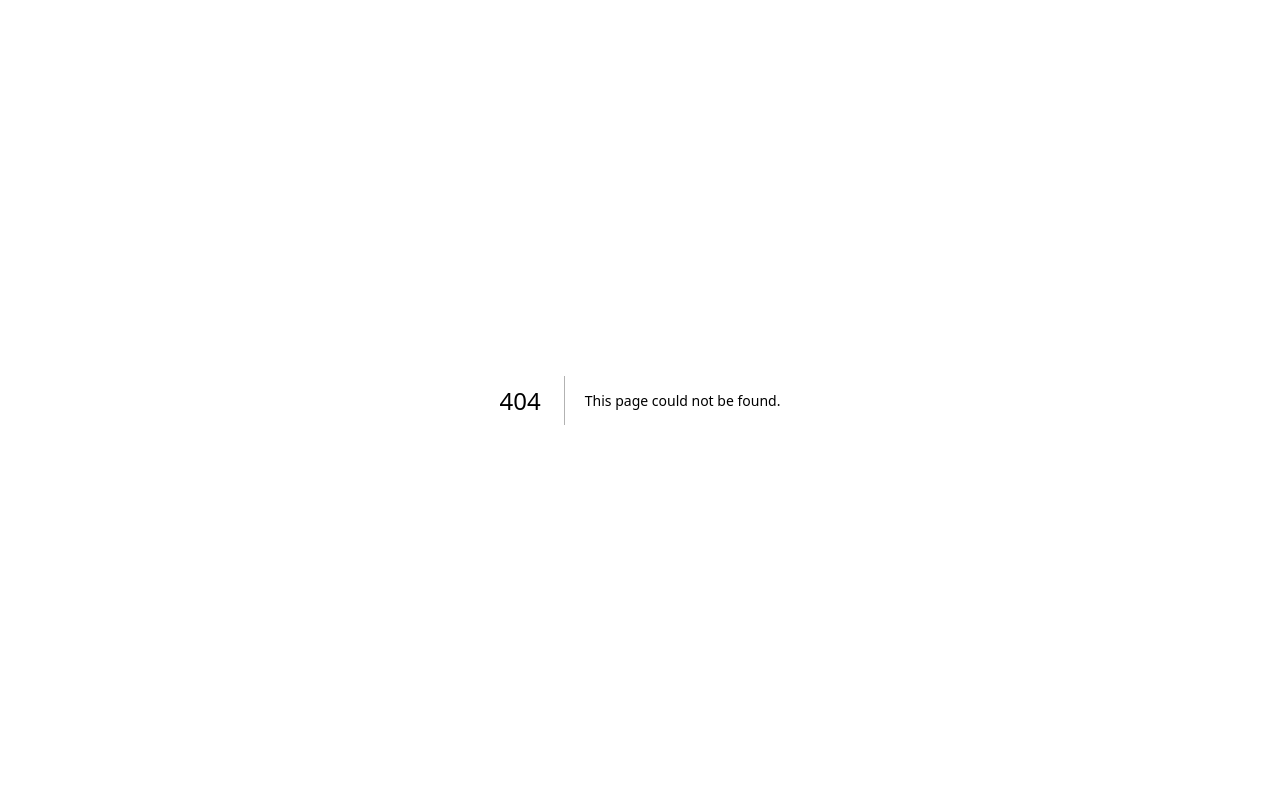
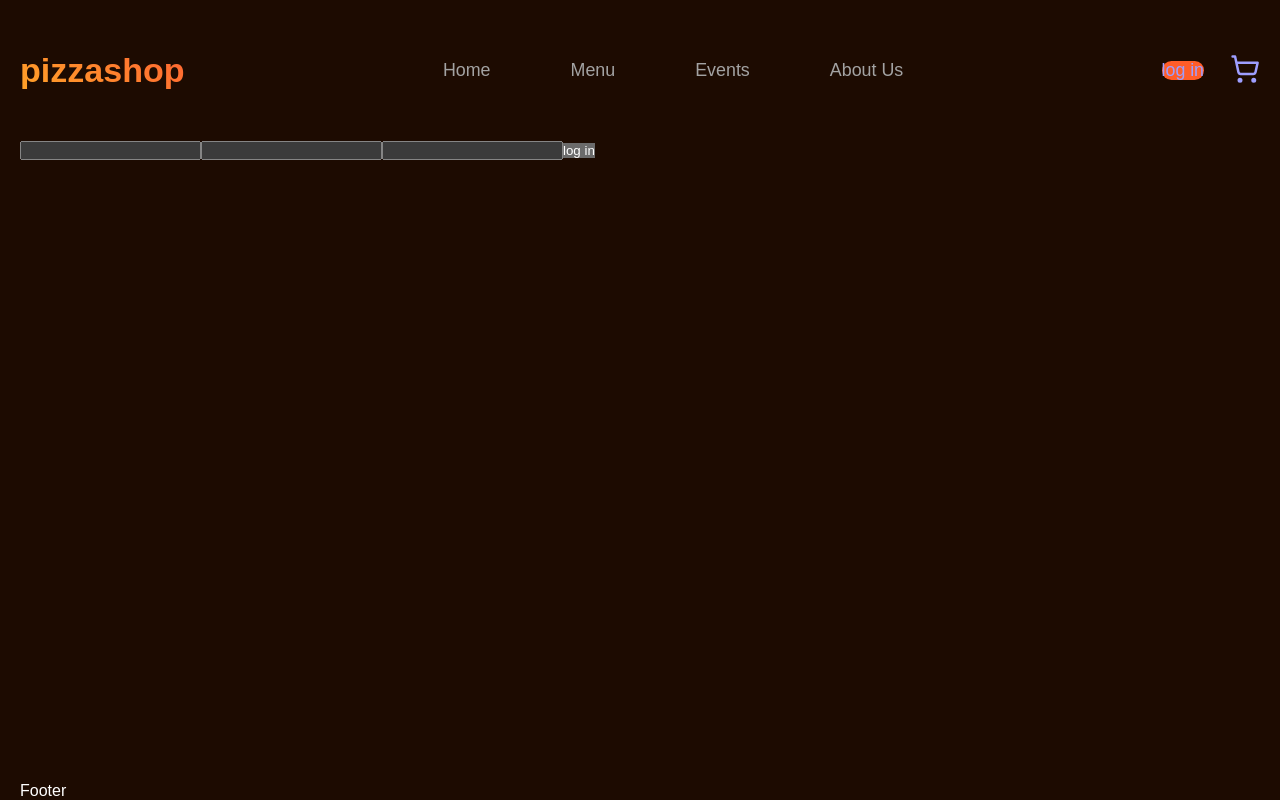
Before and after one commit to zh1kaa/Pizza, a Next.js app: page /login in a window 1280 px wide. Before the commit this address had no page. Built offline with nearby package versions, Linux system fonts and the light colour scheme.

Commit message:
feat: implement login functionality with state management and styling

```diff
--- /dev/null
+++ b/src/app/(site)/login/page.tsx
@@ -0,0 +1,5 @@
+import { LoginPage } from "@/components/pages/login";
+
+const page = () => <LoginPage />;
+
+export default page;
--- a/src/components/layout/header/Header.tsx
+++ b/src/components/layout/header/Header.tsx
@@ -61,7 +61,9 @@ export const Header: FC = () => {
 					) : null}
 					<div className={scss.right}>
 						{isDesktop ? (
-							<button className={scss.log_in}>Log in</button>
+							<button className={scss.log_in}>
+								<Link href="/login">log in</Link>
+							</button>
 						) : (
 							<button>
 								<Hamburger />
--- a/src/components/pages/basket/section/Basket.module.scss
+++ b/src/components/pages/basket/section/Basket.module.scss
@@ -2,8 +2,10 @@
 	.content {
 		.pizza_list {
 			display: flex;
-			flex-direction: column;
+			// flex-direction: column;
+			flex-wrap: wrap;
 			justify-content: center;
+
 			align-items: center;
 			gap: 30px;
 			.selected_pizza {
@@ -17,6 +19,7 @@
 				.left {
 					.img_pizza {
 						width: 100%;
+						max-width: 150px;
 						display: flex;
 						align-items: center;
 						justify-content: center;
--- /dev/null
+++ b/src/components/pages/login/index.tsx
@@ -0,0 +1,10 @@
+import type { FC } from "react";
+import { Log_in } from "./sections/Log_in";
+
+export const LoginPage: FC = () => {
+	return (
+		<>
+			<Log_in />
+		</>
+	);
+};
--- /dev/null
+++ b/src/components/pages/login/sections/Log_in.tsx
@@ -0,0 +1,42 @@
+"use client";
+import type { FC } from "react";
+import scss from "./Log_in.module.scss";
+import { useLoginStore } from "@/stores/useLoginStore";
+
+export const Log_in: FC = () => {
+	const {
+		name,
+		email,
+		password,
+		isLoggedIn,
+		login,
+		setName,
+		setEmail,
+		setPassword,
+	} = useLoginStore();
+
+	return (
+		<section className={scss.Log_in}>
+			<div className="container">
+				<div className={scss.content}>
+					<input
+						value={name}
+						onChange={(item) => setName(item.target.value)}
+						type="text"
+					/>
+					<input
+						value={email}
+						onChange={(item) => setEmail(item.target.value)}
+						type="text"
+					/>
+					<input
+						value={password}
+						onChange={(item) => setPassword(item.target.value)}
+						type="text"
+					/>
+					<button onClick={login}>log in</button>
+				</div>
+			</div>
+		</section>
+	);
+};
--- /dev/null
+++ b/src/stores/useLoginStore.ts
@@ -0,0 +1,31 @@
+import { create } from "zustand";
+import { persist } from "zustand/middleware";
+
+interface LoginStore {
+	name: string;
+	email: string;
+	password: string;
+	isLoggedIn: boolean;
+	login: () => void;
+	setName: (name: string) => void;
+	setEmail: (email: string) => void;
+	setPassword: (password: string) => void;
+}
+
+export const useLoginStore = create<LoginStore>()(
+	persist(
+		(set) => ({
+			name: "",
+			email: "",
+			password: "",
+			isLoggedIn: false,
+			login: () => set({ isLoggedIn: true }),
+			setName: (name: string) => set({ name }),
+			setEmail: (email: string) => set({ email }),
+			setPassword: (password: string) => set({ password }),
+		}),
+		{
+			name: "login-storage",
+		}
+	)
+);
```
Also changed, not shown: src/components/pages/basket/section/Basket.tsx (+1 -7 lines), src/components/pages/menu/sections/DefaultPizza.tsx (+2 -13 lines), src/stores/useBasketStore.ts (+4 -4 lines), src/components/pages/login/sections/Log_in.module.scss (added).
